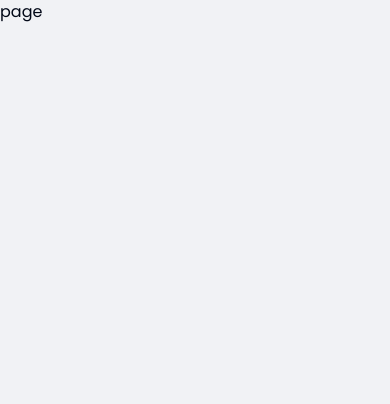
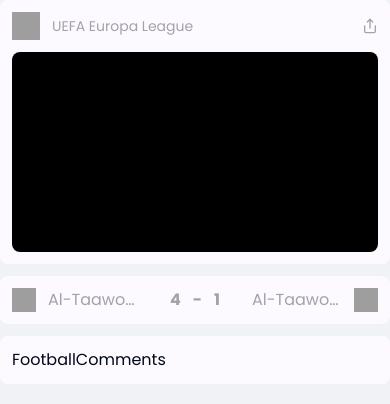
Before and after one commit to ifeora-emeka/beatwig, a Next.js app: page /live/sports/football/1 in a window 390 px wide. Shown: the top 404 px of the page. Built offline with nearby package versions, Linux system fonts and the light colour scheme; grey boxes are pictures that could not be loaded.

Commit message:
ui/match details page

```diff
--- a/next.config.mjs
+++ b/next.config.mjs
@@ -1,4 +1,13 @@
 /** @type {import('next').NextConfig} */
-const nextConfig = {};
+const nextConfig = {
+    images: {
+        remotePatterns: [
+            {
+                protocol: 'https',
+                hostname: 'streamsgate.net',
+            },
+        ],
+    },
+};
 
 export default nextConfig;
--- a/src/app/(home-page)/HomePage.tsx
+++ b/src/app/(home-page)/HomePage.tsx
@@ -11,17 +11,17 @@ export default function HomePage() {
     return (
         <div className='flex justify-center'>
             <Container>
-                <div className="flex flex-col gap-5 md:py-5 md:mb-0 mb-5">
+                <div className="flex flex-col gap-default_spacing_lg md:py-5 md:mb-0 mb-5">
                     <HomeHeader />
                     <hr />
-                    <div className="flex flex-col gap-3">
+                    <div className="flex flex-col gap-default_spacing">
                         <h1 className='text-muted text-lg flex gap-3'>
                             <RadioTower />Live Now
                         </h1>
                         <EachLineupContainer />
                     </div>
                     <hr />
-                    <div className="flex flex-col gap-3">
+                    <div className="flex flex-col gap-default_spacing">
                         <h1 className='text-muted text-lg gap-3 flex'>
                             <Calendar />
                             {`Today's lineups`}
--- /dev/null
+++ b/src/app/live/sports/football/[match_id]/FootballComments.tsx
@@ -0,0 +1,9 @@
+import React from 'react'
+
+type Props = {}
+
+export default function FootballComments({}: Props) {
+  return (
+    <div className='bg-card rounded-lg p-default_spacing h-full w-full'>FootballComments</div>
+  )
+}
--- /dev/null
+++ b/src/app/live/sports/football/[match_id]/FootballMatchDetails.tsx
@@ -0,0 +1,30 @@
+import Image from 'next/image'
+import React from 'react'
+
+type Props = {}
+
+export default function FootballMatchDetails({ }: Props) {
+    return (
+        <div className='bg-card p-default_spacing rounded-lg text-muted'>
+            <div className='flex items-center justify-between max-w-full'>
+                <div className="flex items-center gap-default_spacing">
+                    <div className='relative w-6 h-6 md:w-10 md:h-10 rounded-full bg-hover'>
+                        <Image fill alt="" data-default-src="https://streamsgate.net/images/teams/56021.png" src="https://streamsgate.net/images/teams/56021.png" className='absolute' />
+                    </div>
+                    <h4 className='truncate max-w-[90px] md:max-w-full'>Al-Taawoun</h4>
+                </div>
+                <div className='flex items-center md:gap-default_spacing_lg lg:text-4xl font-bold gap-default_spacing'>
+                    <span>4</span>
+                    <span>-</span>
+                    <span>1</span>
+                </div>
+                <div className="flex items-center gap-default_spacing">
+                    <h4 className='truncate max-w-[90px] md:max-w-full'>Al-Taawoun</h4>
+                    <div className='relative w-6 h-6 md:w-10 md:h-10 rounded-full bg-hover'>
+                        <Image fill alt="" data-default-src="https://streamsgate.net/images/teams/56021.png" src="https://streamsgate.net/images/teams/56021.png" className='absolute' />
+                    </div>
+                </div>
+            </div>
+        </div>
+    )
+}
--- /dev/null
+++ b/src/app/live/sports/football/[match_id]/FootballPlayer.tsx
@@ -0,0 +1,27 @@
+import { Button } from '@/components/ui/button'
+import { Share } from 'lucide-react'
+import Image from 'next/image'
+import React from 'react'
+
+type Props = {}
+
+export default function FootballPlayer({ }: Props) {
+  return (
+    <div className='bg-card p-default_spacing rounded-lg gap-default_spacing flex flex-col text-muted'>
+      <header className='flex gap-default_spacing items-center justify-between'>
+        <div className="flex gap-default_spacing items-center">
+          <div className="relative h-7 w-7">
+            <Image fill alt='' className='absolute' src="https://streamsgate.net/images/tournaments/679.png" />
+          </div>
+          <h1 className='text-sm md:text-md'>UEFA Europa League</h1>
+        </div>
+        <button className='text-muted'>
+          <Share className="h-4 w-4" />
+        </button>
+      </header>
+      <div className='md:h-[480px] h-[200px] bg-black rounded-lg'>
+        {/* <iframe width="100%" height="100%" src="https://d.daddylivehd.sx/embed/stream-3.php" allowFullScreen allowTransparency className='rounded-lg' /> */}
+      </div>
+    </div>
+  )
+}
--- a/src/app/live/sports/football/[match_id]/page.tsx
+++ b/src/app/live/sports/football/[match_id]/page.tsx
@@ -1,7 +1,23 @@
+import { ContainerLg } from '@/components/common/Container'
 import React from 'react'
+import FootballComments from './FootballComments'
+import FootballPlayer from './FootballPlayer'
+import FootballMatchDetails from './FootballMatchDetails'
 
 export default function page() {
   return (
-    <div>page</div>
+    <div className="flex justify-center md:py-default_spacing">
+      <ContainerLg>
+        <div className="flex gap-default_spacing lg:flex-row flex-col">
+          <div className="flex-1 flex flex-col gap-default_spacing">
+            <FootballPlayer />
+            <FootballMatchDetails />
+          </div>
+          <div className="lg:w-[400px] lg:h-[calc(100vh-12px-12px)] flex flex-col gap-default_spacing">
+            <FootballComments />
+          </div>
+        </div>
+      </ContainerLg>
+    </div>
   )
 }
--- a/src/components/common/Container.tsx
+++ b/src/components/common/Container.tsx
@@ -1,13 +1,19 @@
 import React from 'react'
 
 type Props = {
-    children: any;
+  children: any;
 }
 
 export default function Container({ children }: Props) {
   return (
-      <div className='md:min-w-[699px] md:max-w-[699px] w-full'>
-        {children}
+    <div className='md:min-w-[699px] md:max-w-[699px] w-full'>
+      {children}
     </div>
   )
 }
+
+export const ContainerLg = ({ children }: any) => {
+  return <div className='md:px-default_spacing xl:min-w-[1200px] xl:max-w-[1200px] w-full'>
+    {children}
+  </div>
+}
--- a/src/components/common/EachLineupContainer.tsx
+++ b/src/components/common/EachLineupContainer.tsx
@@ -17,7 +17,7 @@ export default function EachLineupContainer() {
                     </CardTitle>
                     {/* <CardDescription>Card Description</CardDescription> */}
                 </CardHeader>
-                <CardContent className='flex flex-col gap-1 overflow-x-auto'>
+                <CardContent className='flex flex-col overflow-x-auto'>
                     <EachLineup isLive />
                     <EachLineup />
                     <EachLineup />
--- a/tailwind.config.ts
+++ b/tailwind.config.ts
@@ -54,6 +54,10 @@ const config = {
           foreground: "hsl(var(--card-foreground))",
         },
       },
+      spacing: {
+        default_spacing: '0.75rem',
+        default_spacing_lg: '1.25rem',
+      },
       borderRadius: {
         lg: "var(--radius)",
         md: "calc(var(--radius) - 2px)",
```
